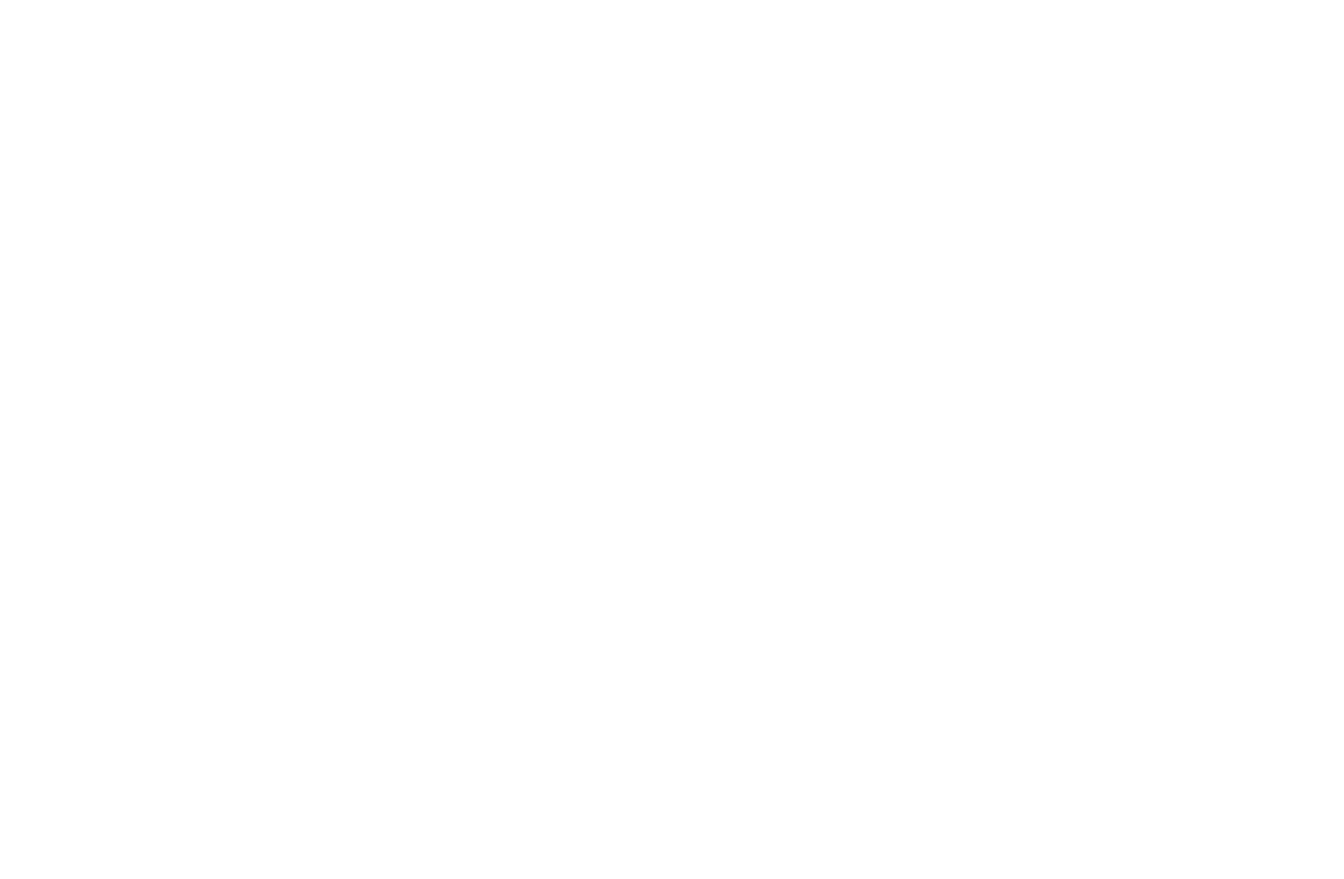
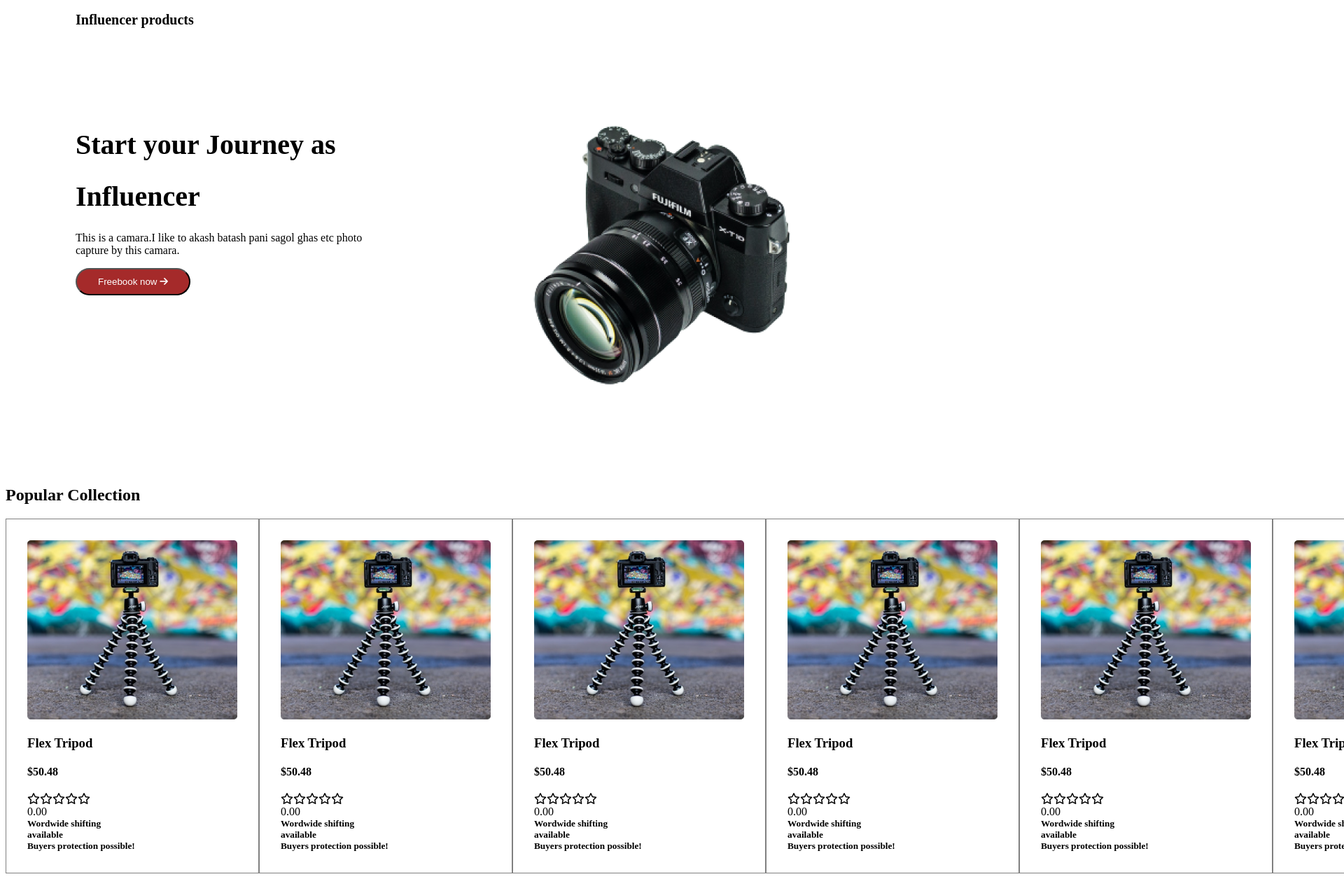
Before and after one commit to Fahmid2/influencer-gear, a plain HTML site: page index.html in a window 1280 px wide. Shown: the top 1256 px of the page at 70% size, 1920 px wide, since content can reach past the window. Before the commit the page ends 800 px from the top, so only its background shows below. Drawn offline with Linux system fonts and the light colour scheme.

Commit message:
influencer added

```diff
--- a/index.html
+++ b/index.html
@@ -6,11 +6,138 @@
     <meta http-equiv="X-UA-Compatible" content="IE=edge">
     <meta name="viewport" content="width=device-width, initial-scale=1.0">
     <title>influencer-gear</title>
-
+    <script src="https://kit.fontawesome.com/a79f3867e8.js" crossorigin="anonymous"></script>
+    <link rel="stylesheet" href="style.css">
 </head>
 
 <body>
-
+    <div class="top">
+        <h2>Influencer products</h2>
+    </div>
+    <div class="top-sit">
+        <div class="text">
+            <h1>Start your Journey as</h1>
+            <h1>Influencer</h1>
+            <p>This is a camara.I like to akash batash pani sagol ghas etc photo capture by this camara.</p>
+            <button><a href="">Freebook now <i class="fas fa-arrow-right"></i></a></button>
+        </div>
+        <div class="camara">
+            <img src="images/main-camera.png" alt="">
+        </div>
+    </div>
+    <div class="top-sit-2">
+        <h2>Popular Collection</h2>
+        <div class="pictures">
+            <div class="picture">
+                <img src="images/tripod.png" alt="" srcset="">
+                <h3>Flex Tripod</h3>
+                <h4>$50.48</h4>
+                <ul>
+                    <li><i class="far fa-star"></i></li>
+                    <li><i class="far fa-star"></i></li>
+                    <li><i class="far fa-star"></i></li>
+                    <li><i class="far fa-star"></i></li>
+                    <li><i class="far fa-star"></i></li>
+                </ul>
+                <div class="picture-text">
+                    <span>0.00</span>
+                    <h5>Wordwide shifting </h5>
+                    <h5>available</h5>
+                    <h5>Buyers protection possible!</h5>
+                </div>
+            </div>
+            <div class="picture">
+                <img src="images/tripod.png" alt="" srcset="">
+                <h3>Flex Tripod</h3>
+                <h4>$50.48</h4>
+                <ul>
+                    <li><i class="far fa-star"></i></li>
+                    <li><i class="far fa-star"></i></li>
+                    <li><i class="far fa-star"></i></li>
+                    <li><i class="far fa-star"></i></li>
+                    <li><i class="far fa-star"></i></li>
+                </ul>
+                <div class="picture-text">
+                    <span>0.00</span>
+                    <h5>Wordwide shifting </h5>
+                    <h5>available</h5>
+                    <h5>Buyers protection possible!</h5>
+                </div>
+            </div>
+            <div class="picture">
+                <img src="images/tripod.png" alt="" srcset="">
+                <h3>Flex Tripod</h3>
+                <h4>$50.48</h4>
+                <ul>
+                    <li><i class="far fa-star"></i></li>
+                    <li><i class="far fa-star"></i></li>
+                    <li><i class="far fa-star"></i></li>
+                    <li><i class="far fa-star"></i></li>
+                    <li><i class="far fa-star"></i></li>
+                </ul>
+                <div class="picture-text">
+                    <span>0.00</span>
+                    <h5>Wordwide shifting </h5>
+                    <h5>available</h5>
+                    <h5>Buyers protection possible!</h5>
+                </div>
+            </div>
+            <div class="picture">
+                <img src="images/tripod.png" alt="" srcset="">
+                <h3>Flex Tripod</h3>
+                <h4>$50.48</h4>
+                <ul>
+                    <li><i class="far fa-star"></i></li>
+                    <li><i class="far fa-star"></i></li>
+                    <li><i class="far fa-star"></i></li>
+                    <li><i class="far fa-star"></i></li>
+                    <li><i class="far fa-star"></i></li>
+                </ul>
+                <div class="picture-text">
+                    <span>0.00</span>
+                    <h5>Wordwide shifting </h5>
+                    <h5>available</h5>
+                    <h5>Buyers protection possible!</h5>
+                </div>
+            </div>
+            <div class="picture">
+                <img src="images/tripod.png" alt="" srcset="">
+                <h3>Flex Tripod</h3>
+                <h4>$50.48</h4>
+                <ul>
+                    <li><i class="far fa-star"></i></li>
+                    <li><i class="far fa-star"></i></li>
+                    <li><i class="far fa-star"></i></li>
+                    <li><i class="far fa-star"></i></li>
+                    <li><i class="far fa-star"></i></li>
+                </ul>
+                <div class="picture-text">
+                    <span>0.00</span>
+                    <h5>Wordwide shifting </h5>
+                    <h5>available</h5>
+                    <h5>Buyers protection possible!</h5>
+                </div>
+            </div>
+            <div class="picture">
+                <img src="images/tripod.png" alt="" srcset="">
+                <h3>Flex Tripod</h3>
+                <h4>$50.48</h4>
+                <ul>
+                    <li><i class="far fa-star"></i></li>
+                    <li><i class="far fa-star"></i></li>
+                    <li><i class="far fa-star"></i></li>
+                    <li><i class="far fa-star"></i></li>
+                    <li><i class="far fa-star"></i></li>
+                </ul>
+                <div class="picture-text">
+                    <span>0.00</span>
+                    <h5>Wordwide shifting </h5>
+                    <h5>available</h5>
+                    <h5>Buyers protection possible!</h5>
+                </div>
+            </div>
+        </div>
+    </div>
 </body>
 
 </html>
--- /dev/null
+++ b/style.css
@@ -0,0 +1,47 @@
+.top-sit{
+    display: flex;
+    padding: 100px 100px;
+}
+button{
+    background-color: brown;
+    padding: 10px 30px;
+    border-radius: 100px;
+}
+button a {
+    text-decoration: none;
+    color: white;
+}
+.text{
+    width: 50%;
+}
+.camara{
+    width: 50%;
+    padding-left: 200px;
+}
+h1{
+    font-size: 40px;
+}
+ul{
+    display: flex;
+    margin: 0;
+    padding: 0;
+}
+ul li{
+    list-style: none;
+}
+.picture-text span, h5{
+    padding: 0;
+    margin: 0;
+}
+.picture{
+    padding: 30px;
+    border: 1px solid grey;
+    width: 25%;
+}
+.pictures{
+    display: flex;
+    grid-template-columns: repeat(3 1fr);
+}.top h2{
+    font-size: 20px;
+    margin-left:100px ;
+}
```
Also changed, not shown: images/Circle design.svg (added), images/action.png (added), images/airpod.png (added), images/camera.png (added), images/drone.png (added), images/gear.png (added), images/lights.png (added), images/main-camera.png (added), images/mic.png (added), images/setup.png (added), images/single-light.png (added), images/tripod.png (added).
